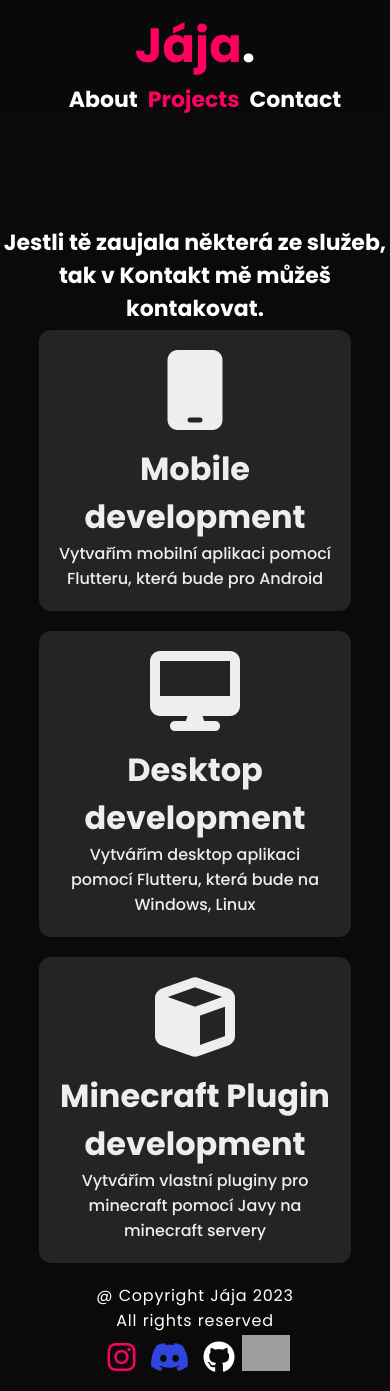
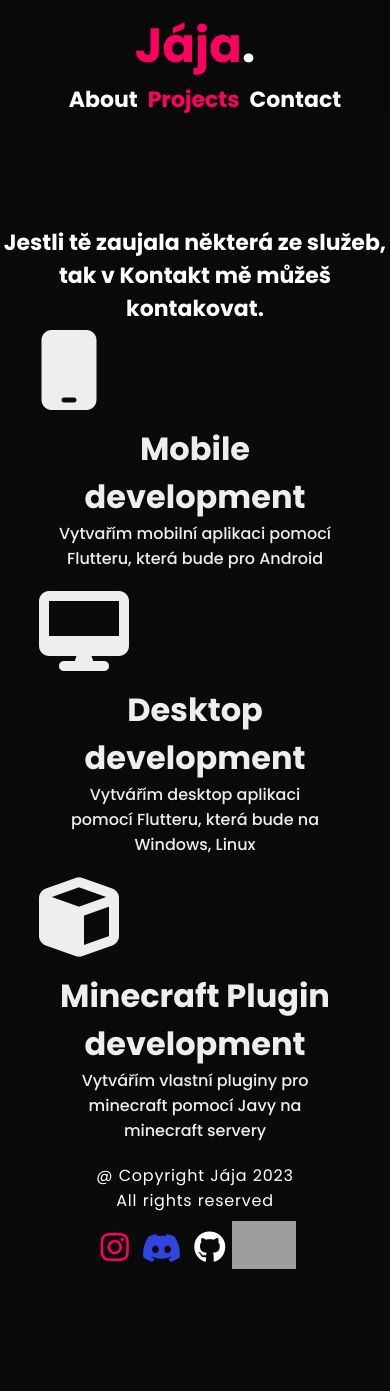
Before and after one commit to jara155/portfolio, a SvelteKit app: page /services in a window 390 px wide. After the commit the page ends 1286 px from the top, so only its background shows below. Built offline with nearby package versions, Linux system fonts and the light colour scheme; grey boxes are pictures that could not be loaded.

Commit message:
Added contact, improved mobile

```diff
--- a/src/app.html
+++ b/src/app.html
@@ -11,7 +11,7 @@
 		<meta content="Jája" property="og:title" />
 		<meta content="Portfolio Software Engineera Jáji, který rád tvoří nový software" property="og:description" />
 		<meta content="" property="og:url" />
-		<meta content="%sveltekit.assets%/" property="og:image" />
+		<meta content="%sveltekit.assets%/jaja-logo.png" property="og:image" />
 		<meta content="#ff0062" data-react-helmet="true" name="theme-color" />
 
 		<link rel="stylesheet" href="https://cdnjs.cloudflare.com/ajax/libs/font-awesome/6.3.0/css/all.min.css" />
--- a/src/components/Card.svelte
+++ b/src/components/Card.svelte
@@ -13,7 +13,7 @@
     {#if link}
         <div class="title">
             <img src="{img}" alt="">
-            <h3>{title}</h3>
+            <h3 style="color: white;">{title}</h3>
             <a href="{link}">
                 <i style="color: var(--accent);" class="fa-solid fa-up-right-from-square"></i>
             </a>
@@ -40,7 +40,7 @@
         border-bottom: 2px solid var(--accent);
         border-radius: var(--radius);
         padding: 1.5rem;
-        background-color: rgb(13, 13, 13);
+        background-color: var(--fg);
         margin-bottom: 2rem;
     }
 
--- a/src/components/NavigationBar.svelte
+++ b/src/components/NavigationBar.svelte
@@ -24,11 +24,11 @@
 				</li>
 				<li>
 					<a href="#projects">
-						<h3 id="projects">Projects</h3>
+						<h3 class="projects">Projects</h3>
 					</a>
 				</li>
 				<li>
-					<a href="/contact">
+					<a href="#contact">
 						<h3>Contact</h3>
 					</a>
 				</li>
@@ -71,7 +71,7 @@
 		}
 	}
 
-	#projects {
+	.projects {
 		color: var(--accent);
 	}
 </style>
--- a/src/components/SocialMedia.svelte
+++ b/src/components/SocialMedia.svelte
@@ -1,4 +1,4 @@
-<main class="social-media-row">
+<main>
 	<a href="https://www.instagram.com/jajaa.dart/" target="_blank">
 		<i class="fa-brands fa-instagram social-media ig" />
 	</a>
@@ -26,12 +26,18 @@
 	}
 
 	img {
-		width: 48px;
+		width: 64px;
 
 	}
 
-	.social-media-row {
+	i {
+		font-size: 2em;
+		margin-inline: .4rem;
+	}
+
+	main {
 		display: flex;
+		margin-top: .5rem;
 		justify-content: center;
 		align-items: center;
 	}
--- a/static/global.css
+++ b/static/global.css
@@ -1,13 +1,13 @@
 @import url('https://fonts.googleapis.com/css2?family=Poppins:wght@400;500;600;700&family=Ubuntu:wght@400;500;700&display=swap');
 
-/* @import url('https://fonts.googleapis.com/css2?family=Inter:wght@500&display=swap') */
+/* @import url('https://fonts.googleapis.com/css2?family=Inter:wght@500&display=swap'); */
 html {
     scroll-behavior: smooth;
+    width: 100vw;
+    min-height: 100vh;
 }
 
 body {
-    width: 100vw;
-    min-height: 100vh;
     margin: 0;
     padding: 0;
     font-family: Poppins;
@@ -17,7 +17,7 @@ body {
 }
 
 :root {
-    color-scheme: light;
+    color-scheme: dark;
 
     --accent: rgb(255, 0, 98);
     --bg: rgb(10 10 10);
@@ -47,7 +47,7 @@ body {
     }
 
     h4 {
-        font-size: 17px;
+        font-size: 19px;
         margin-inline: .5rem;
         margin-block: 0;
         text-align: center;
@@ -68,12 +68,6 @@ body {
     .navigation-sections {
         display: flex;
         justify-content: center;
-    }
-
-    .social-media-row {
-        height: 3em;
-        justify-content: center;
-        text-align: center;
     }
 }
 
@@ -118,11 +112,6 @@ body {
     .navigation-sections {
         margin: 10px;
     }
-
-    .social-media-row {
-        padding: 17px;
-        margin-top: 17px;
-    }
 }
 
 footer {
@@ -158,28 +147,6 @@ p {
     justify-content: center;
 }
 
-.grid {
-    display: grid;
-}
-
-.columns {
-    grid-template-columns: repeat(2, 1fr);
-    place-items: center;
-    text-align: center;
-}
-
-.container {
-    text-align: center;
-    background-color: #242424;
-    border-radius: var(--radius);
-    border-bottom: var(--primary-color) 3px solid;
-    border-radius: var(--radius);
-    padding-top: 20px;
-    padding-bottom: 10px;
-    margin: 10px 15px;
-}
-
-
 ul {
     list-style-type: none;
     margin: 0;
@@ -207,17 +174,6 @@ li {
     margin: 10px;
 }
 
-.social-media {
-    padding: 7px;
-    font-size: 2em;
-    color: var(--dark-primary-color);
-}
-
-.social-media:hover {
-    animation: shine 200ms;
-    animation-fill-mode: forwards;
-}
-
 @keyframes shine {
     from {
         filter: blur(0px);
```
Also changed, not shown: src/routes/+page.svelte (+52 -5 lines).
